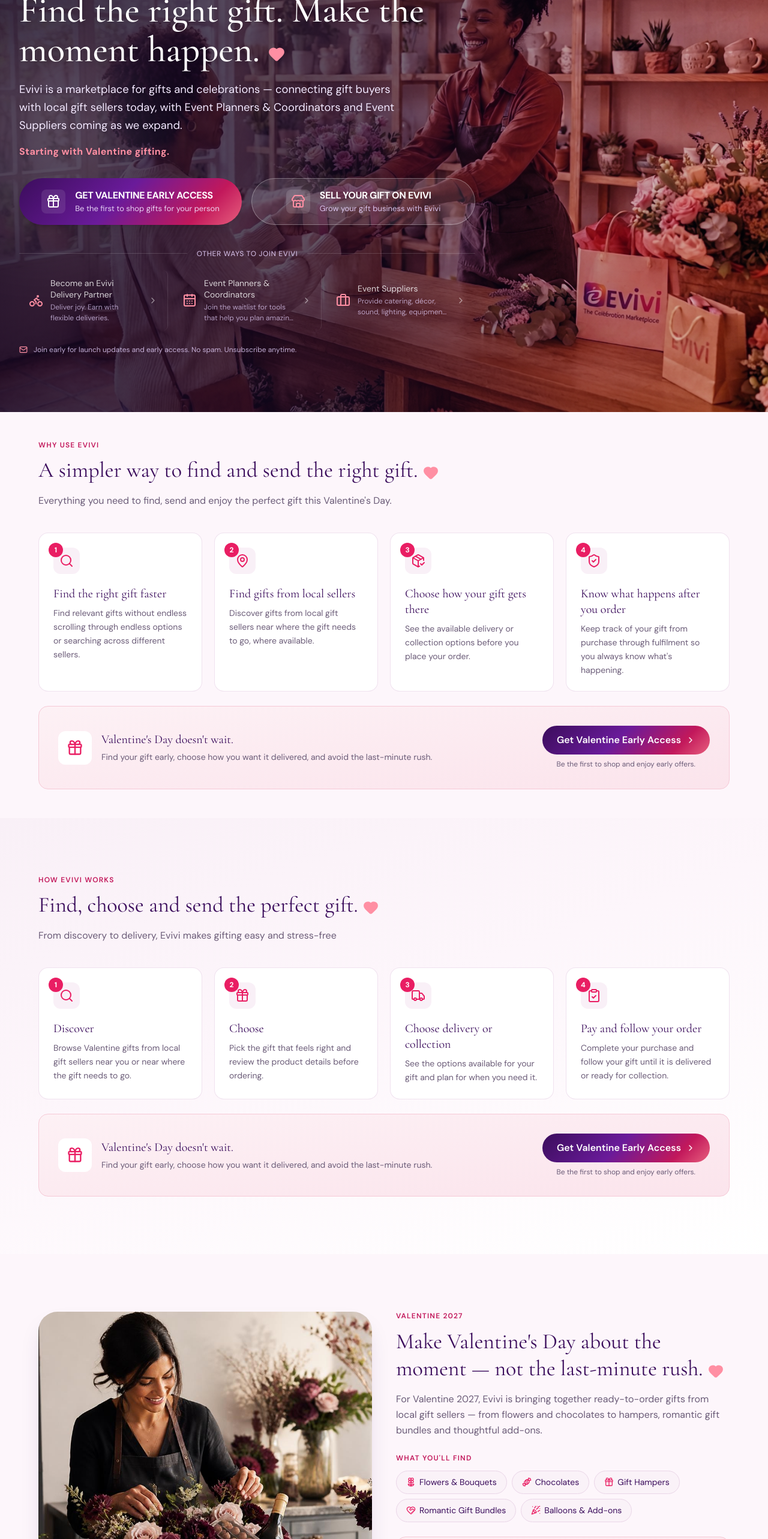
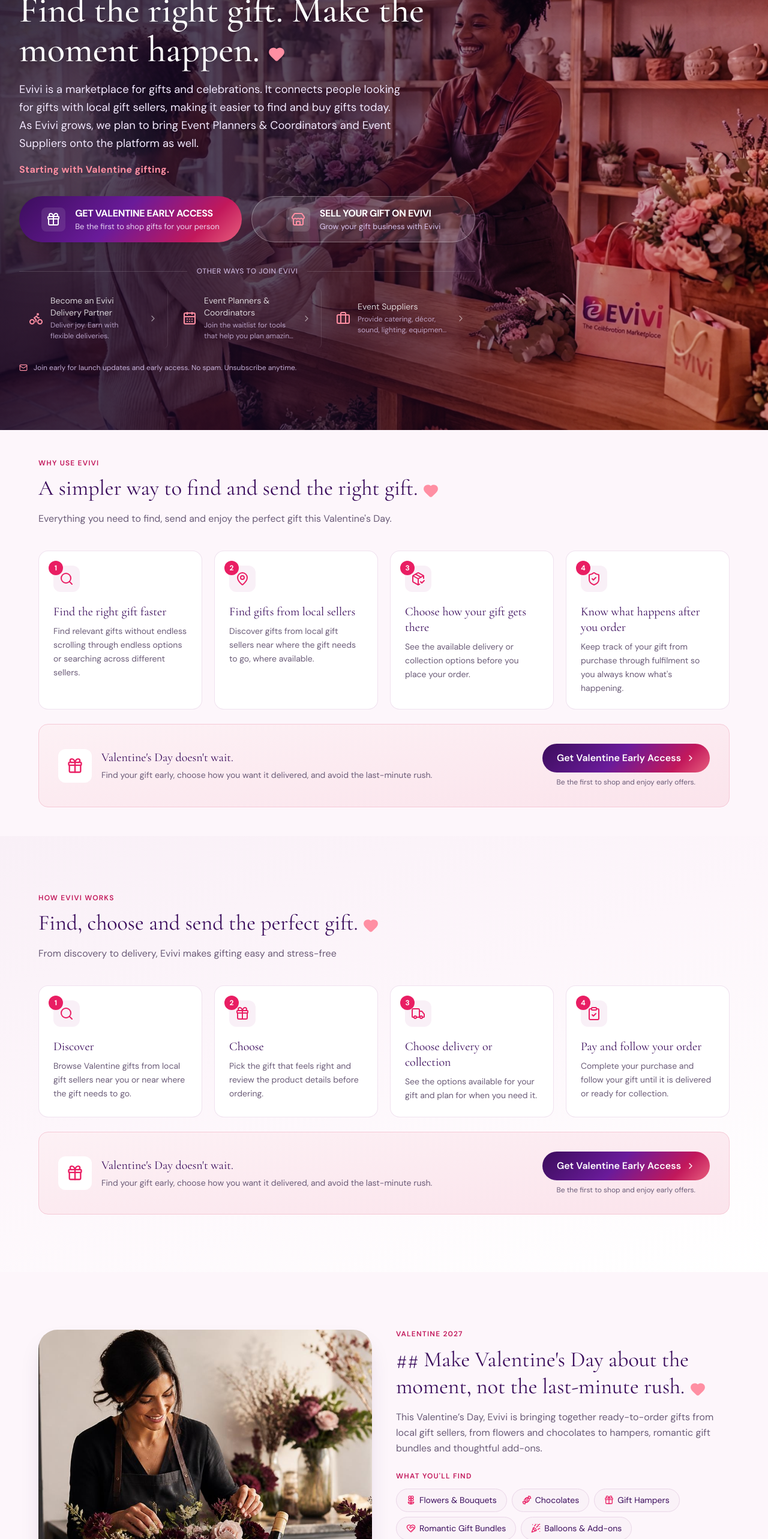
Before and after one commit to kgotsofatsom/Evivi, a React (Vite) app: page / in a window 1280 px wide. Shown: the part 234-2800 px from the top of the page at 60% size. Built offline with nearby package versions, Linux system fonts and the light colour scheme.

Commit message:
modified and fixed grammar

```diff
--- a/src/components/BeyondValentine.jsx
+++ b/src/components/BeyondValentine.jsx
@@ -62,7 +62,7 @@
           </span>
           <span className="h-px flex-1 bg-border" />
         </div>
-        <ul className="mt-5 grid gap-3 lg:grid-cols-3 lg:items-stretch">
+        <ul className="mt-5 grid gap-3 lg:grid-cols-2 lg:items-stretch">
           {ecosystemRoles.map(({ icon: Icon, title, copy }) => (
             <li
               key={title}
--- a/src/components/DeliveryPartners.jsx
+++ b/src/components/DeliveryPartners.jsx
@@ -95,14 +95,16 @@
           </span>
         </div>
 
-        <ul className="mt-8 grid gap-4 sm:grid-cols-2 lg:grid-cols-4 lg:gap-6">
+        <ul className="mt-5 grid gap-3 sm:grid-cols-2 lg:grid-cols-4 lg:gap-6">
           {whyJoin.map(({ icon: Icon, title, copy }) => (
             <li key={title} className="rounded-2xl border border-border/70 bg-card p-5 lg:p-6">
-              <span className="flex size-11 items-center justify-center rounded-xl bg-accent/60 text-[#E91E63]">
-                <Icon size={22} aria-hidden="true" />
-              </span>
-              <h3 className="mt-3 text-base font-semibold leading-[1.4] text-plum-deep">{title}</h3>
-              <p className="mt-1 text-sm leading-relaxed text-muted-foreground">{copy}</p>
+              <div className="flex items-center gap-3">
+                <span className="flex size-11 shrink-0 items-center justify-center rounded-xl bg-accent/60 text-[#E91E63]">
+                  <Icon size={22} aria-hidden="true" />
+                </span>
+                <h3 className="text-base font-semibold leading-[1.4] text-plum-deep">{title}</h3>
+              </div>
+              <p className="mt-3 text-sm leading-relaxed text-muted-foreground">{copy}</p>
             </li>
           ))}
         </ul>
--- a/src/components/Hero.jsx
+++ b/src/components/Hero.jsx
@@ -108,7 +108,8 @@
 
             {/* 3. Clear Platform Description */}
             <p className="mt-5 max-w-[640px] text-[1.05rem] md:text-[1.15rem] leading-relaxed text-purple-100 drop-shadow">
-              Evivi is a marketplace for gifts and celebrations — connecting gift buyers with local gift sellers today, with Event Planners & Coordinators and Event Suppliers coming as we expand.
+              Evivi is a marketplace for gifts and celebrations. It connects people looking for gifts with local gift sellers,
+              making it easier to find and buy gifts today. As Evivi grows, we plan to bring Event Planners & Coordinators and Event Suppliers onto the platform as well.
             </p>
 
             {/* 4. Valentine Positioning */}
--- a/src/components/HowToSell.jsx
+++ b/src/components/HowToSell.jsx
@@ -287,7 +287,7 @@
                   loading="lazy"
                   width={1000}
                   height={900}
-                  className="aspect-[4/3] w-full object-cover"
+                  className="h-full w-full object-cover"
                 />
               </div>
 
--- a/src/components/SellerGrowth.jsx
+++ b/src/components/SellerGrowth.jsx
@@ -86,9 +86,9 @@
                   {/* 4. Mobile only (below sm): icon sits left, full height of
                       the title+description block — matches Screen 5's card
                       layout. */}
-                  <div className="flex items-stretch gap-4 sm:hidden">
+                  <div className="flex items-start gap-4 sm:hidden">
                     <span
-                      className="flex w-14 shrink-0 items-center justify-center rounded-xl bg-secondary"
+                      className="flex size-14  shrink-0 items-center justify-center rounded-xl bg-secondary"
                       style={{ color: ACCENT }}
                     >
                       <item.icon size={24} aria-hidden="true" />
--- a/src/components/ValentineExperience.jsx
+++ b/src/components/ValentineExperience.jsx
@@ -32,11 +32,12 @@
             Valentine 2027
           </p>
           <h2 className="font-display mt-3 text-[28px] leading-[1.25] text-plum-deep md:text-4xl">
-            Make Valentine's Day about the moment — not the last-minute rush.{" "}
+            ## Make Valentine's Day about the moment, not the last-minute rush.{" "}
             <Heart size={26} fill="currentColor" className="inline text-[#ff8fa3] align-middle" aria-hidden="true" />
           </h2>
           <p className="mt-4 text-base leading-relaxed text-muted-foreground">
-            For Valentine 2027, Evivi is bringing together ready-to-order gifts from local gift sellers — from flowers and chocolates to hampers, romantic gift bundles and thoughtful add-ons.
+            This Valentine’s Day, Evivi is bringing together ready-to-order gifts from local gift sellers,
+            from flowers and chocolates to hampers, romantic gift bundles and thoughtful add-ons.
           </p>
           <p
             className="mt-6 text-[12px] font-semibold text-magenta uppercase"
@@ -78,7 +79,7 @@
       </div>
       <p className="mx-auto mt-10 flex max-w-2xl items-center justify-center gap-2 text-center font-display text-lg text-plum">
         <Sparkles size={18} className="shrink-0 text-[#ff8fa3]" aria-hidden="true" />
-        Valentine is where Evivi starts — not where it ends.
+        Valentine’s Day is where Evivi starts, but it’s only the beginning.
       </p>
     </section>
   );
```
